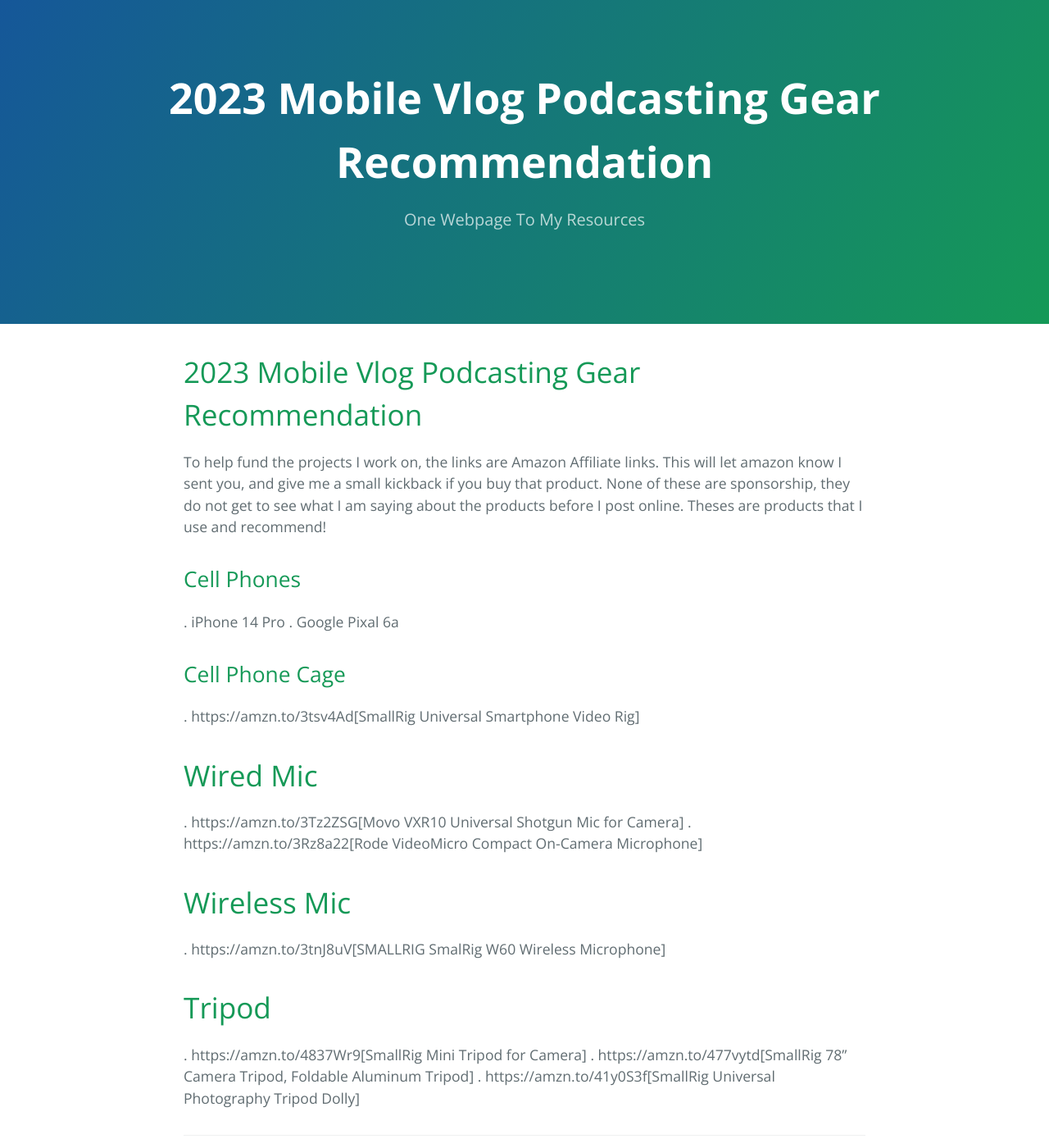
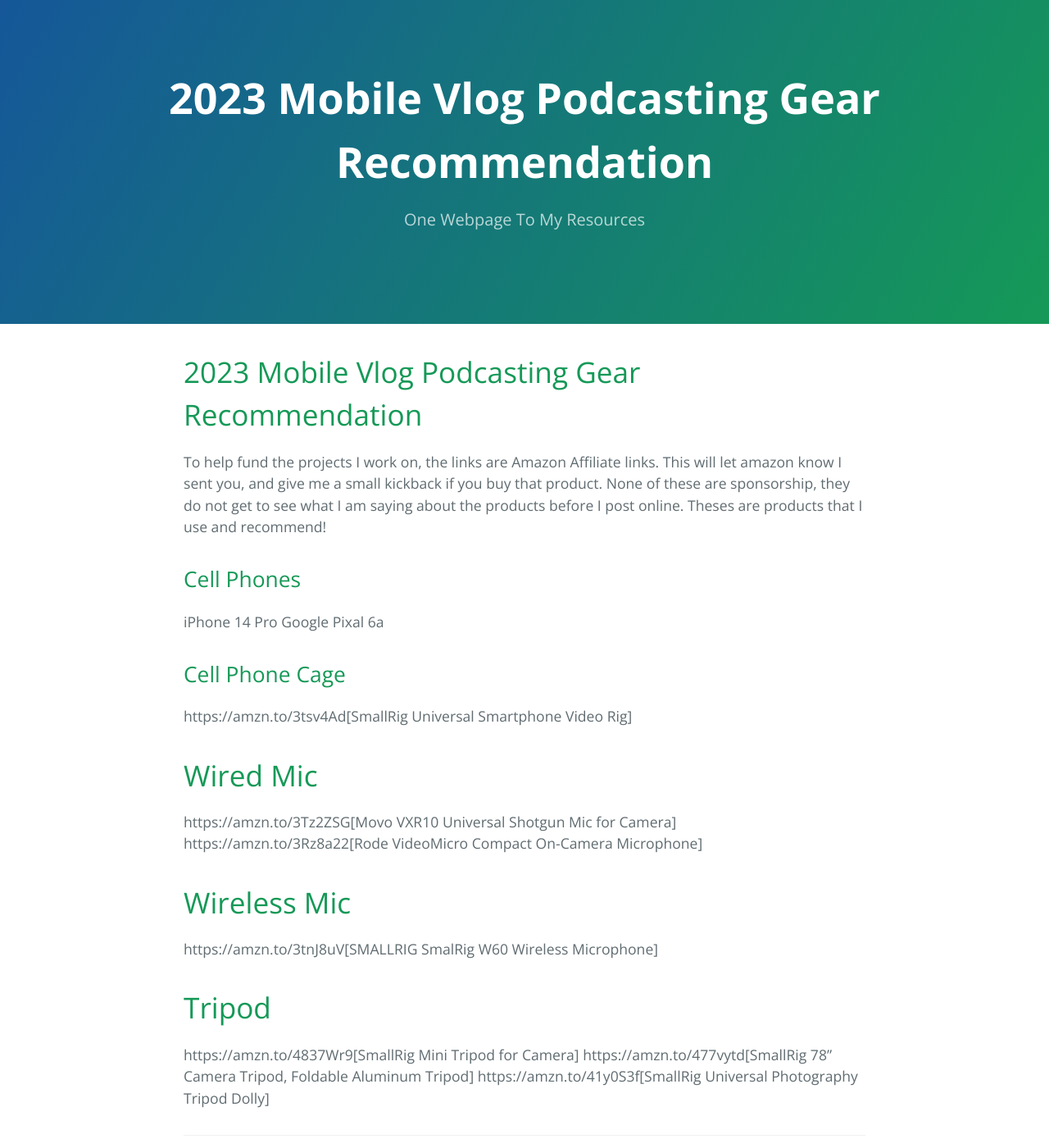
Before and after one commit to jscar-hawk/jscar-hawk.github.io, a Jekyll site: the page built from docs/2023_Mobile_Vlog_Podcasting_Gear_Recommendation.md, in a window 1280 px wide and 1400 px high. Shown: the whole window at 82% size. Built offline with Jekyll 4.4.1, drawn with Linux system fonts in a browser that asks for light colours; our own code applies the rules of GitHub Pages for plain Markdown files.

```diff
--- a/docs/2023_Mobile_Vlog_Podcasting_Gear_Recommendation.md
+++ b/docs/2023_Mobile_Vlog_Podcasting_Gear_Recommendation.md
@@ -3,20 +3,20 @@
 To help fund the projects I work on, the links are Amazon Affiliate links. This will let amazon know I sent you, and give me a small kickback if you buy that product. None of these are sponsorship, they do not get to see what I am saying about the products before I post online. Theses are products that I use and recommend!
 
 ## Cell Phones
-. iPhone 14 Pro
-. Google Pixal 6a
+iPhone 14 Pro
+Google Pixal 6a
 
 ## Cell Phone Cage
-. https://amzn.to/3tsv4Ad[SmallRig Universal Smartphone Video Rig]
+https://amzn.to/3tsv4Ad[SmallRig Universal Smartphone Video Rig]
 
 # Wired Mic
-. https://amzn.to/3Tz2ZSG[Movo VXR10 Universal Shotgun Mic for Camera]
-. https://amzn.to/3Rz8a22[Rode VideoMicro Compact On-Camera Microphone]
+https://amzn.to/3Tz2ZSG[Movo VXR10 Universal Shotgun Mic for Camera]
+https://amzn.to/3Rz8a22[Rode VideoMicro Compact On-Camera Microphone]
 
 # Wireless Mic
-. https://amzn.to/3tnJ8uV[SMALLRIG SmalRig W60 Wireless Microphone]
+https://amzn.to/3tnJ8uV[SMALLRIG SmalRig W60 Wireless Microphone]
 
 # Tripod
-. https://amzn.to/4837Wr9[SmallRig Mini Tripod for Camera]
-. https://amzn.to/477vytd[SmallRig 78" Camera Tripod, Foldable Aluminum Tripod]
-. https://amzn.to/41y0S3f[SmallRig Universal Photography Tripod Dolly]
+https://amzn.to/4837Wr9[SmallRig Mini Tripod for Camera]
+https://amzn.to/477vytd[SmallRig 78" Camera Tripod, Foldable Aluminum Tripod]
+https://amzn.to/41y0S3f[SmallRig Universal Photography Tripod Dolly]
```
